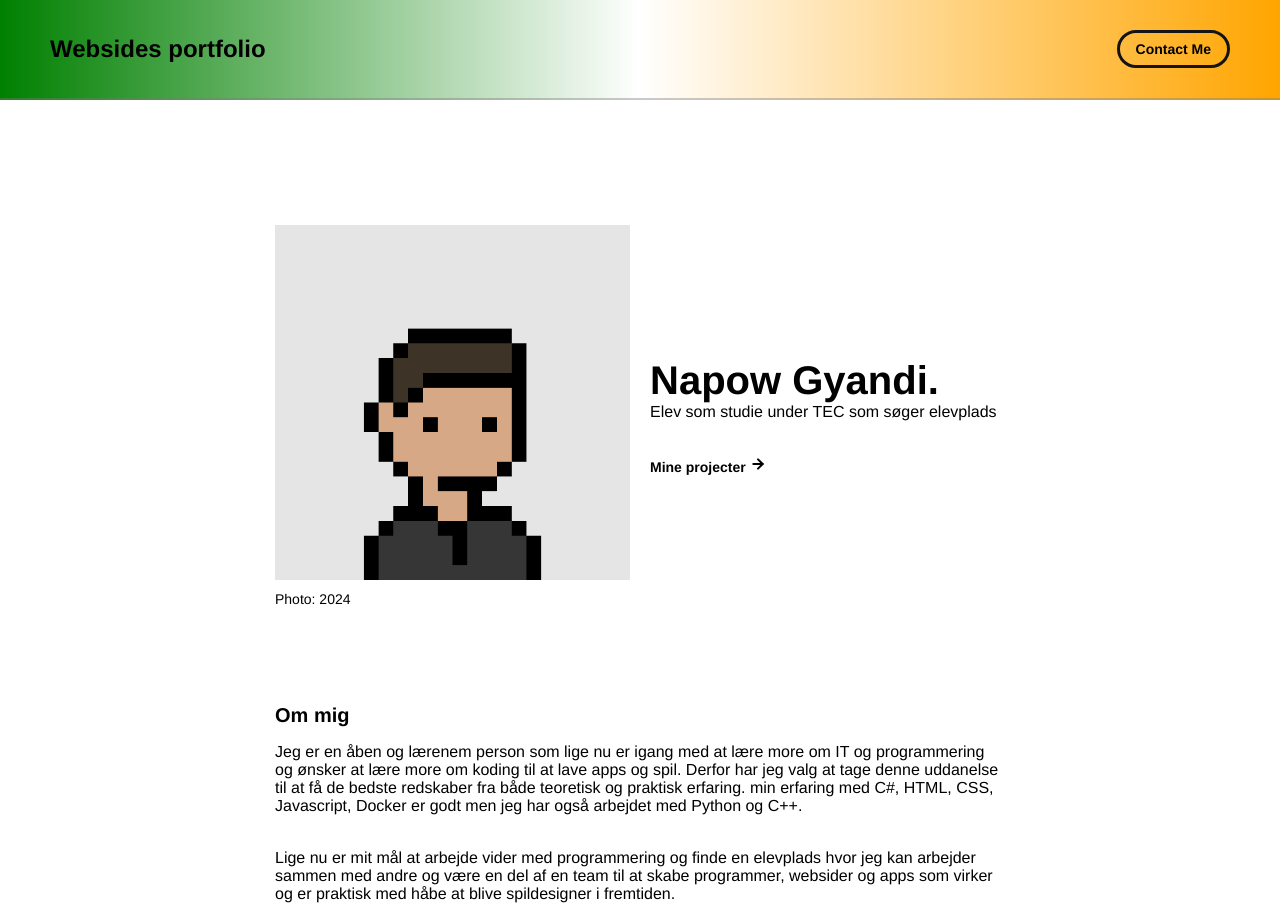
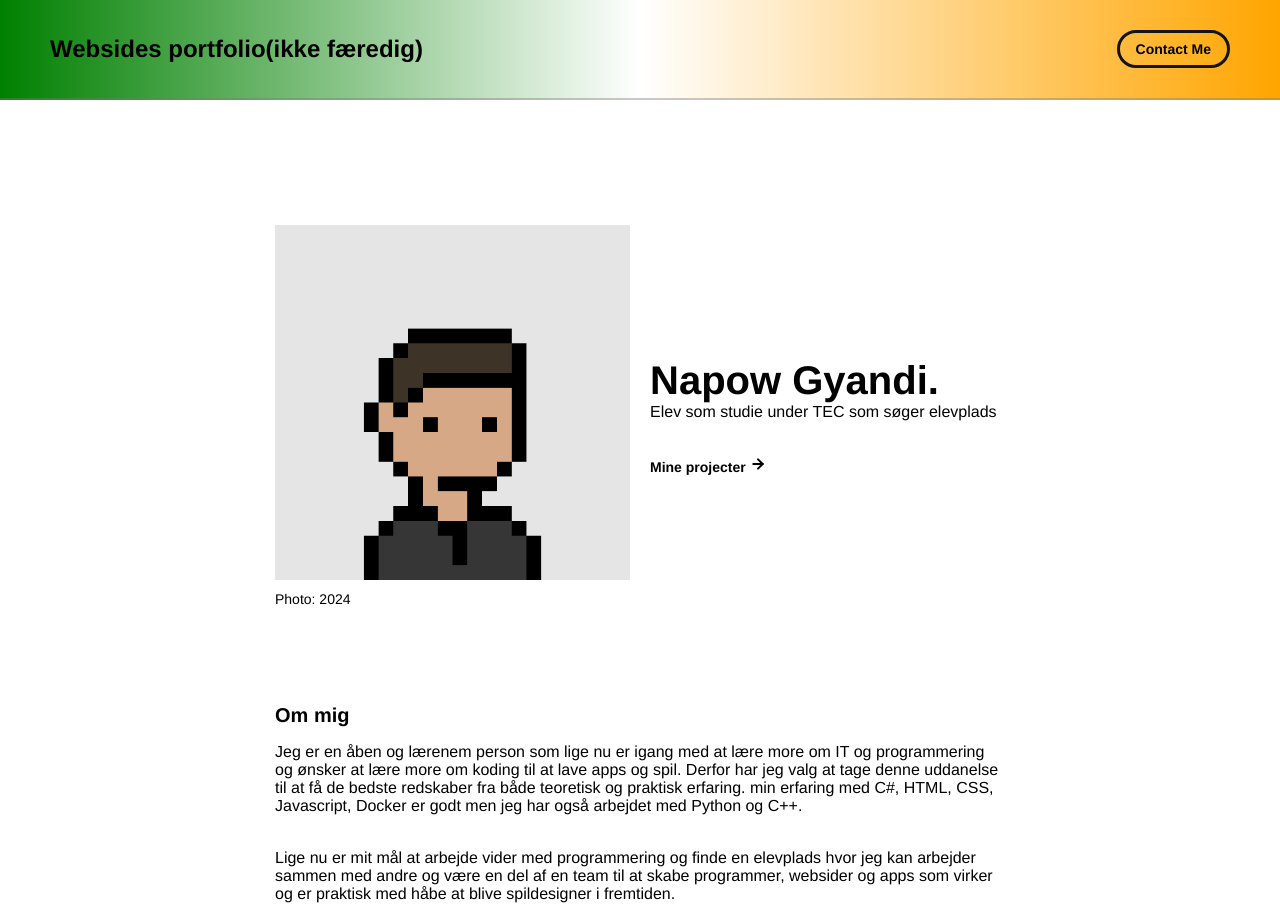
Before and after one commit to Napow-git/NapowProt.github.io, a plain HTML site: page index.html in a window 1280 px wide. Shown: the top 906 px of the page. Drawn offline with Linux system fonts and the light colour scheme.

Commit message:
Update index.html

```diff
--- a/index.html
+++ b/index.html
@@ -29,7 +29,7 @@
     <div class="navbar">
       <a class="nav-title-link" href="./index.html">
         <!-- TODO - Change the "Portfolio Title" to whatever you want displayed in the top left -->
-        <span class="nav-title">Websides portfolio</span>
+        <span class="nav-title">Websides portfolio(ikke færedig)</span>
          <!-- TODO - Change the email after 'mailto:' to your email address for contact -->
         <a class="button_contact" href="mailto:Napow@live.dk">
           <span class="button-text">Contact Me</span>
```
